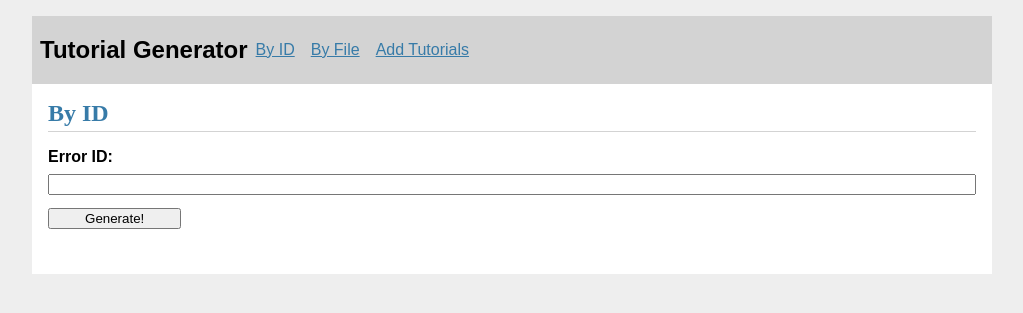
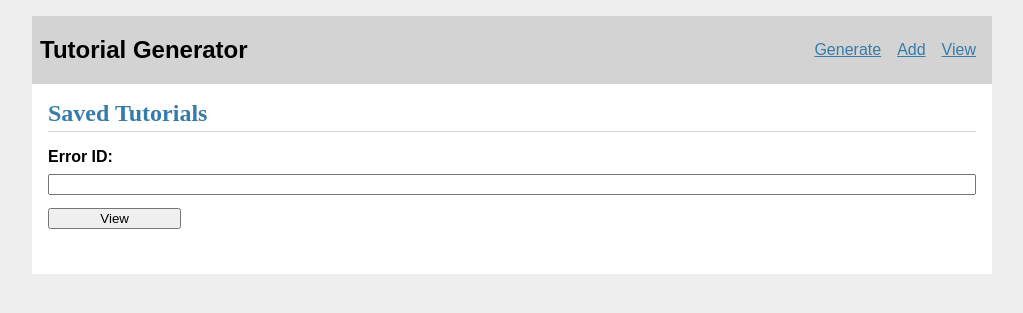
Before and after one commit to mxwllwang/Tutorial-Generator, a Flask app: page /main/id in a window 1280 px wide. Shown: the top 313 px of the page, without its empty margins (128-1151 px from the left). Run offline with Flask 2, Linux system fonts and the light colour scheme; data comes from the database, SQL or seed files in the repository.

Commit message:
Rearrange webpage directory

```diff
--- a/tutorial-generator/app/__init__.py
+++ b/tutorial-generator/app/__init__.py
@@ -33,7 +33,7 @@
 
     @app.route('/main')
     def home():
-        return render_template('base.html')
+        return redirect('/main/file')
 
     # import database?
     from . import db
--- a/tutorial-generator/app/main.py
+++ b/tutorial-generator/app/main.py
@@ -48,8 +48,8 @@
             print("Error:", error_msg)
 
         if error is None:
-            flash(error_msg, category='warning')
-            flash(tutorial)
+            flash("Error: " + error_msg)
+            flash("Tutorial: " + tutorial)
         else:
             flash(error, category='error')
 
--- a/tutorial-generator/app/templates/base.html
+++ b/tutorial-generator/app/templates/base.html
@@ -3,10 +3,11 @@
 <link rel="stylesheet" href="{{url_for('static', filename='style.css')}}">
 <nav>
   <h2>Tutorial Generator</h2>
+  <hr>
   <ul>
-    <li><a href="{{ url_for('main.id') }}">By ID</a></li>
-    <li><a href="{{ url_for('main.file') }}">By File</a></li>
-    <li><a href="{{ url_for('main.add') }}">Add Tutorials</a></li>
+    <li><a href="{{ url_for('main.file') }}">Generate</a></li>
+    <li><a href="{{ url_for('main.add') }}">Add</a></li>
+    <li><a href="{{ url_for('main.id') }}">View</a></li>
   </ul>
 </nav>
 <section class="content">
--- a/tutorial-generator/app/templates/id.html
+++ b/tutorial-generator/app/templates/id.html
@@ -1,7 +1,7 @@
 {% extends 'base.html' %}
 
 {% block header %}
-  <h1>{% block title %}By ID{% endblock %}</h1>
+  <h1>{% block title %}Saved Tutorials{% endblock %}</h1>
 {% endblock %}
 
 {% block content %}
@@ -14,6 +14,6 @@
         <option value={{row['id']}}>{{row['error']}}</option>
       {% endfor %}
     </datalist>
-    <input type="submit" value="Generate!">
+    <input type="submit" value="View">
   </form>
 {% endblock %}
```
